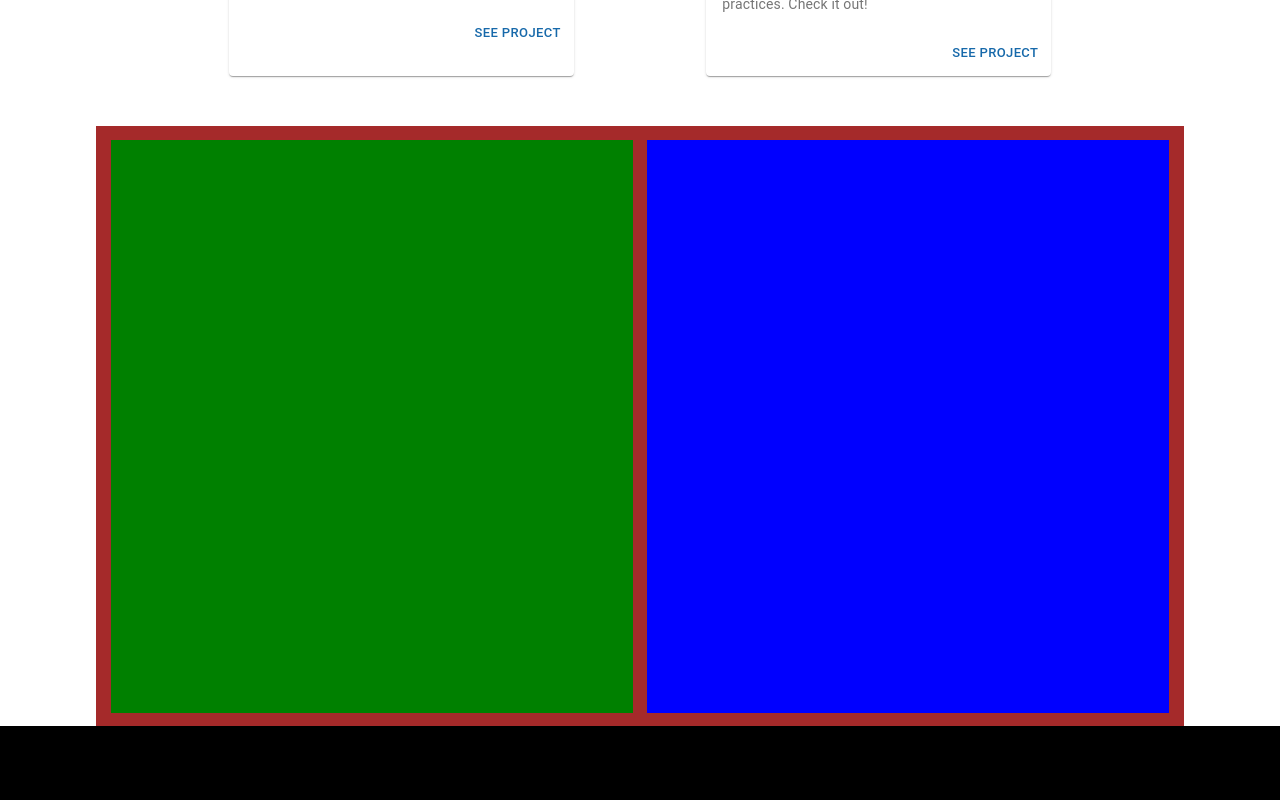
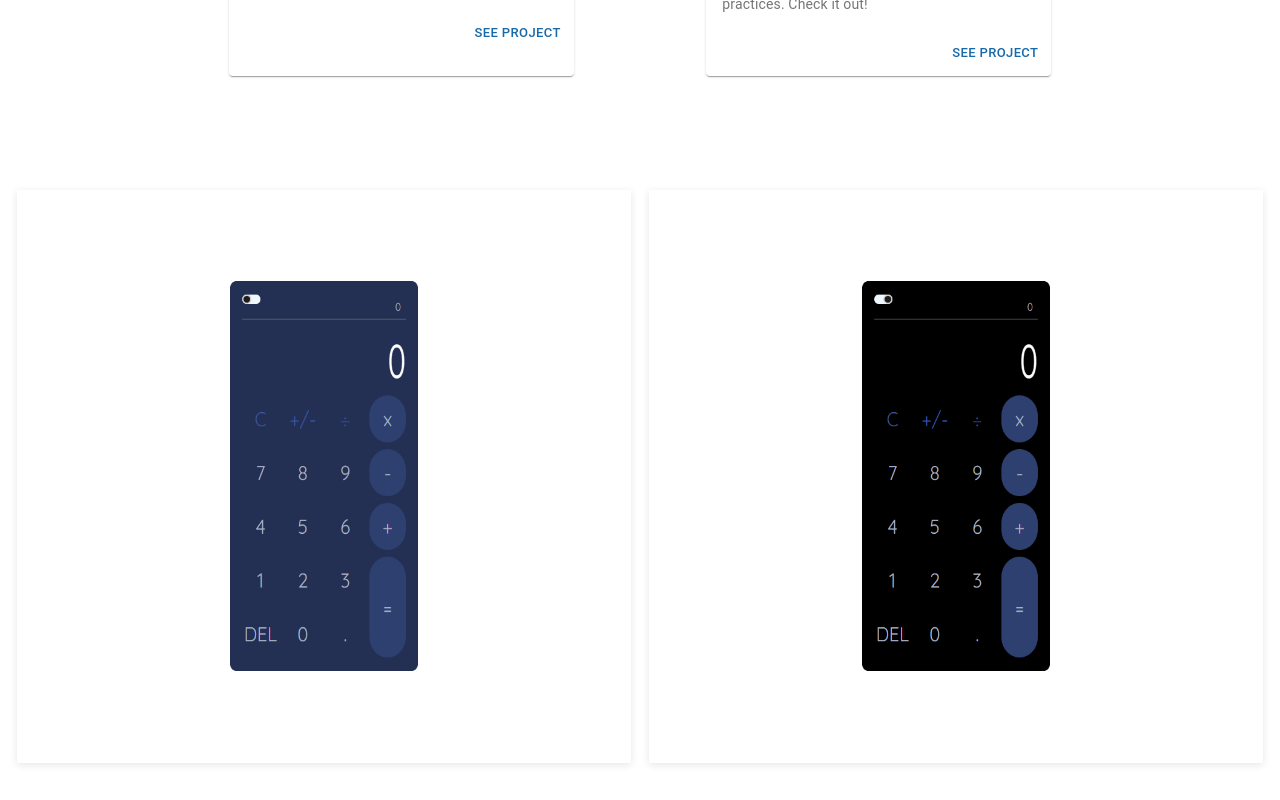
Before and after one commit to mrjlancaster/Portfolio, a React (Create React App) app: page / in a window 1280 px wide. Shown: the part 1660-2460 px from the top of the page. Built offline with nearby package versions, Linux system fonts and the light colour scheme.

Commit message:
add images

```diff
--- a/src/components/Calculator.js
+++ b/src/components/Calculator.js
@@ -1,4 +1,8 @@
 import React from 'react';
+
+// import imgs
+import LightMode from '../img/light_calculator.jpg';
+import DarkMode from '../img/dark_calculator.jpg';
 
 // import styles
 import useStyles from '../styles';
@@ -9,8 +13,11 @@ const Calculator = () => {
 	return (
 		<div className={classes.calculatorContainer}>
 			<div className={classes.leftBox}>
+				<img src={LightMode} alt="calculator" className={classes.calc} />
 			</div>
 			<div className={classes.rightBox}>
+				<img src={DarkMode} alt="calculator" className={classes.calc} />
+
 			</div>
 		</div>
 	)
--- a/src/styles.js
+++ b/src/styles.js
@@ -1,8 +1,8 @@
 import { makeStyles } from '@material-ui/core/styles';
 
 const useStyles = makeStyles((theme) => ({
+
 	 // Header styles
-
 	 bar: {
 		 display: 'flex',
 		 justifyContent: 'center',
@@ -103,19 +103,25 @@ const useStyles = makeStyles((theme) => ({
 		height: 600,
 		justifyContent: 'space-evenly',
 		alignItems: 'center',
-		margin: '0 auto',
-		width: '85%',
-		backgroundColor: 'brown'
+		margin: '50px auto',
 	},
 	leftBox: {
+		display: 'flex',
+		alignItems: 'center',
 		height: 573,
 		width: '48%',
-		backgroundColor: 'green'
+		boxShadow: '0 2px 8px rgba(0,0,0,0.1)',
 	},
 	rightBox: {
+		display: 'flex',
+		alignItems: 'center',
 		height: 573,
 		width: '48%',
-		backgroundColor: 'blue'
+		boxShadow: '0 2px 8px rgba(0,0,0,0.1)',
+	},
+	calc: {
+		height: 500,
+		width: '100%'
 	},
 
 
```
Also changed, not shown: src/img/dark_calculator.jpg (added), src/img/light_calculator.jpg (added).
